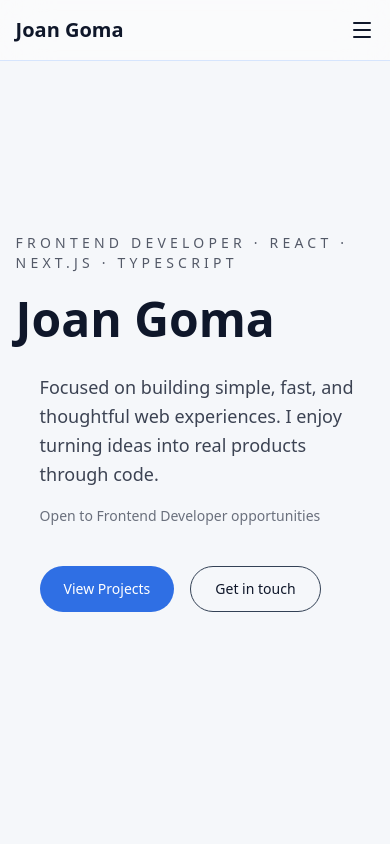
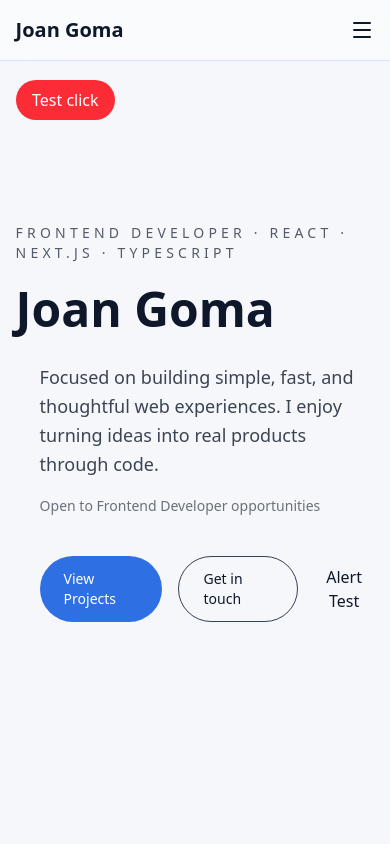
Before and after one commit to joangoma-code/portfolio, a Next.js app: page / in a window 390 px wide. Shown: the top 844 px of the page. Built offline with nearby package versions, Linux system fonts and the light colour scheme.

Commit message:
mobile onClick test

```diff
--- a/components/layout/MainLayout.tsx
+++ b/components/layout/MainLayout.tsx
@@ -1,12 +1,15 @@
 import Navbar from "./Navbar";
 import Footer from "./Footer";
 import SideNav from "./SideNav";
+import ClickProbe from "../ui/ClickProbe";
+
 
 export default function MainLayout({ children }: { children: React.ReactNode }) {
   return (
     <>
       <Navbar />
       <SideNav />
+      <ClickProbe />
       <main>
         {children}
       </main>
--- a/components/layout/Navbar.tsx
+++ b/components/layout/Navbar.tsx
@@ -37,7 +37,7 @@ export default function Navbar() {
         `}
       >
         <Container className="flex items-center justify-between py-4">
-          <Link href="#inicio" className="text-xl font-semibold">
+          <Link href="#home" className="text-xl font-semibold">
             Joan Goma
           </Link>
 
--- a/components/sections/HomeSection.tsx
+++ b/components/sections/HomeSection.tsx
@@ -1,3 +1,5 @@
+"use client";
+
 import Button from "@/components/ui/Button";
 import Container from "@/components/ui/Container";
 
@@ -31,6 +33,10 @@ export default function HomeSection() {
             <Button href="#contact" variant="secondary">
               Get in touch
             </Button>
+            <button onClick={() => alert("test_home_click")} >
+              Alert Test
+            </button>
+
           </div>
         </div>
       </Container>
--- /dev/null
+++ b/components/ui/ClickProbe.tsx
@@ -0,0 +1,22 @@
+"use client";
+
+import { useState } from "react";
+
+export default function ClickProbe() {
+  const [pressed, setPressed] = useState(false);
+
+  return (
+    <button
+      type="button"
+      onPointerDown={() => {
+        setPressed(true);
+        alert("test-button-click");
+      }}
+      onPointerUp={() => setPressed(false)}
+      onPointerLeave={() => setPressed(false)}
+      className={`fixed left-4 top-20 z-9999 rounded-full px-4 py-2 text-white ${pressed ? "bg-green-600" : "bg-red-500"}`}
+    >
+      {pressed ? "Pressed" : "Test click"}
+    </button>
+  );
+}
```
